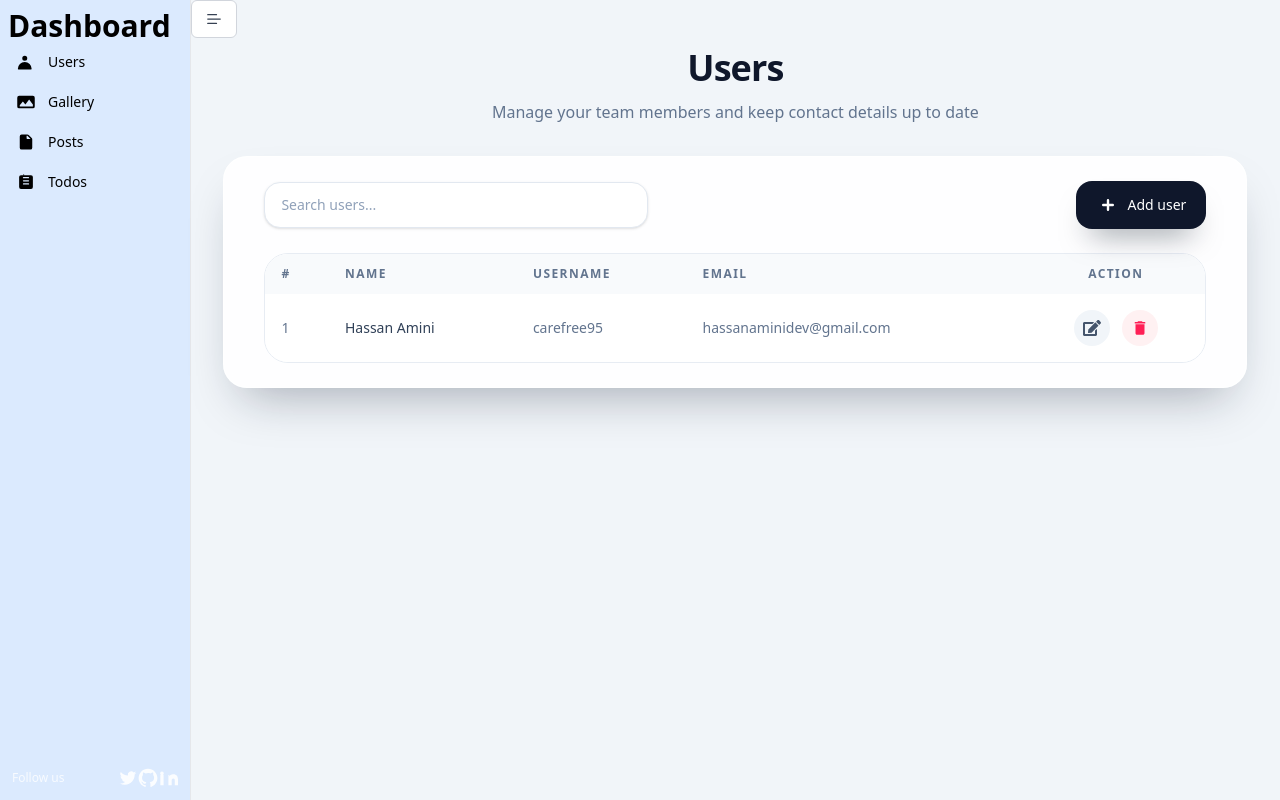
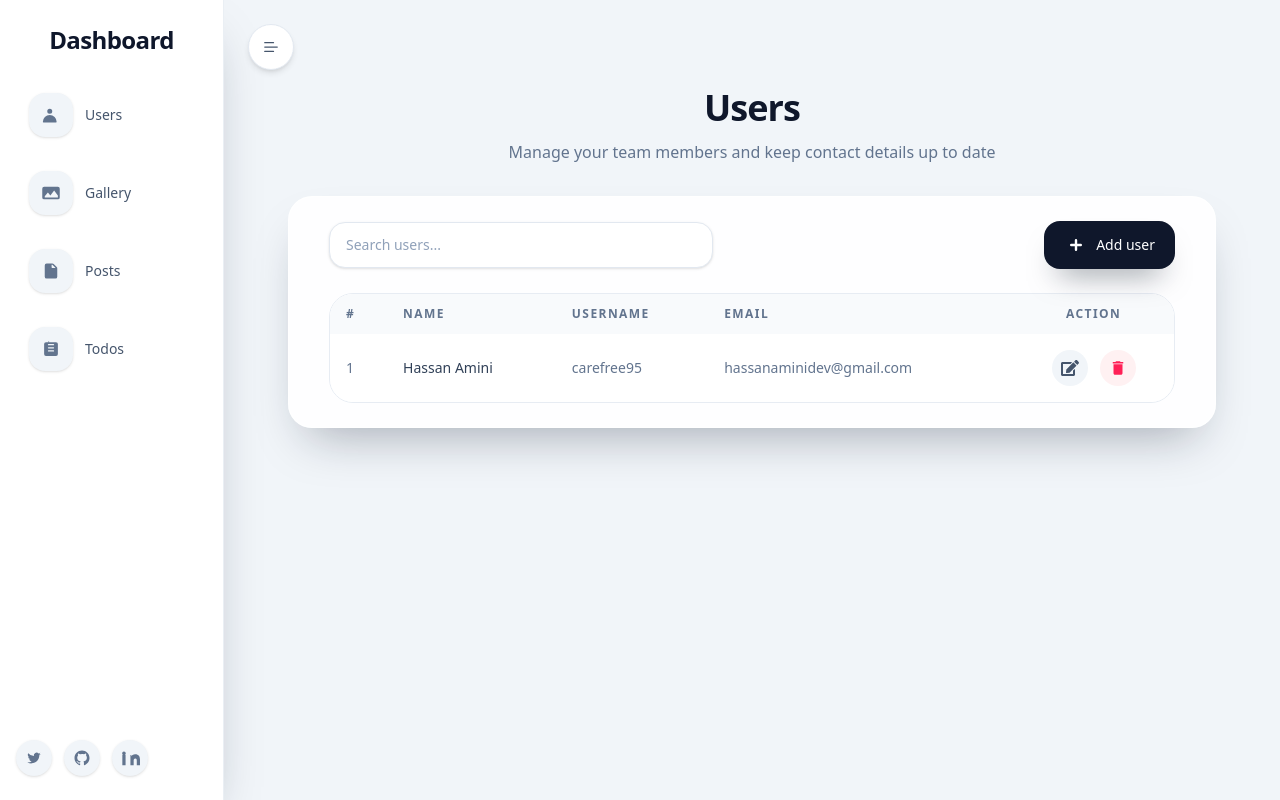
Before and after one commit to hassan95eb/dashboard, a React (Vite) app: page / in a window 1280 px wide. Built offline with nearby package versions, Linux system fonts and the light colour scheme.

Commit message:
change some ui

```diff
--- a/src/Dashboard.jsx
+++ b/src/Dashboard.jsx
@@ -6,20 +6,20 @@ export default function Dashboard() {
   const [ShowMenu, setShowMenu] = useState(false);
   return (
     <MainContext.Provider value={{ ShowMenu, setShowMenu }}>
-      <div className="w-full h-screen flex overflow-hidden">
+      <div className="w-full h-screen bg-slate-100 flex overflow-hidden">
         <div
           className={`${
             ShowMenu ? "w-16" : "w-56"
-          } bg-blue-100 transition-all duration-300 border-r border-gray-200`}
+          } bg-white/90 backdrop-blur border-r border-slate-200/70 shadow-[0_25px_50px_-20px_rgba(15,23,42,0.35)] transition-all duration-300`}
         >
           <Sidebar />
         </div>
-        <div className="w-full">
+        <div className="relative flex-1">
           <button
             onClick={() => setShowMenu(!ShowMenu)}
             aria-label="Toggle sidebar"
             title={ShowMenu ? "Expand sidebar" : "Collapse sidebar"}
-            className="inline-flex items-center justify-center rounded-md border border-gray-300 bg-white px-3 py-2 text-sm text-gray-700 hover:bg-gray-50 active:bg-gray-100 transition absolute"
+            className="inline-flex items-center justify-center rounded-full border border-slate-200 bg-white px-3 py-3 text-sm text-slate-600 shadow-md hover:shadow-lg hover:-translate-y-0.5 active:translate-y-0 transition-all duration-200 ease-out absolute top-6 left-6"
           >
             {ShowMenu ? (
               <svg
@@ -42,7 +42,9 @@ export default function Dashboard() {
             )}
           </button>
 
-          <Content />
+          <div className="h-full overflow-y-auto px-6 md:px-10 py-10">
+            <Content />
+          </div>
         </div>
       </div>
     </MainContext.Provider>
--- a/src/Sidebar.jsx
+++ b/src/Sidebar.jsx
@@ -65,23 +65,25 @@ export default function Sidebar() {
   const { ShowMenu } = useContext(MainContext);
 
   return (
-    <aside className="h-full text-black flex flex-col">
-      <nav className="flex-1 px-2 py-2">
-        <div>
+    <aside className="h-full flex flex-col bg-white/80 text-slate-600">
+      <nav className="flex-1 px-4 py-6 space-y-6">
+        <div className="flex items-center justify-center">
           {!ShowMenu ? (
-            <h1 className="text-3xl font-bold">Dashboard</h1>
+            <h1 className="text-2xl font-semibold tracking-tight text-slate-900">
+              Dashboard
+            </h1>
           ) : (
             <svg
-              fill="#000000"
+              fill="#0f172a"
               version="1.1"
               id="Capa_1"
               xmlns="http://www.w3.org/2000/svg"
               xmlns:xlink="http://www.w3.org/1999/xlink"
-              width="20px"
-              height="20px"
+              width="24px"
+              height="24px"
               viewBox="0 0 495.398 495.398"
               xml:space="preserve"
-              className="mx-auto"
+              className="drop-shadow-sm"
             >
               <g>
                 <g>
@@ -94,45 +96,53 @@ export default function Sidebar() {
             </svg>
           )}
         </div>
-        <ul className="space-y-1">
+        <ul className="space-y-2">
           {navItems.map((item) => (
             <li key={item.key}>
               <Link
                 to={item.key}
-                className={`flex items-center gap-3 rounded-md px-2 py-2 hover:bg-white/10 transition ${
+                className={`group relative flex items-center gap-3 rounded-2xl border border-transparent px-3 py-3 text-sm font-medium text-slate-600 transition-all duration-200 hover:-translate-y-0.5 hover:border-slate-200 hover:bg-slate-50 hover:text-slate-900 focus-visible:outline-2 focus-visible:outline-offset-2 focus-visible:outline-slate-200 ${
                   ShowMenu ? "justify-center" : ""
                 }`}
                 title={ShowMenu ? item.label : undefined}
               >
-                <span className="shrink-0">{item.icon}</span>
-                {!ShowMenu && <span className="text-sm">{item.label}</span>}
+                <span className="flex h-11 w-11 items-center justify-center rounded-2xl bg-slate-100 text-slate-500 shadow-sm transition-all duration-200 group-hover:bg-slate-900 group-hover:text-white group-hover:shadow-[0_10px_18px_-12px_rgba(15,23,42,0.6)]">
+                  {item.icon}
+                </span>
+                {!ShowMenu && (
+                  <span className="text-sm font-medium text-slate-600 transition-colors duration-200 group-hover:text-slate-900">
+                    {item.label}
+                  </span>
+                )}
+                {ShowMenu && (
+                  <span className="pointer-events-none absolute left-full ml-4 rounded-xl bg-slate-900 px-3 py-1 text-xs font-semibold text-white opacity-0 shadow-lg transition-all duration-200 group-hover:opacity-100 group-hover:translate-x-1">
+                    {item.label}
+                  </span>
+                )}
               </Link>
             </li>
           ))}
         </ul>
       </nav>
 
-      <div className="mt-auto px-3 py-3">
+      <div className="mt-auto px-4 py-6">
         <div
-          className={`flex ${
+          className={`flex items-center ${
             ShowMenu ? "justify-center" : "justify-between"
-          } items-center`}
+          }`}
         >
-          {!ShowMenu && (
-            <span className="text-xs text-white/80">Follow us</span>
-          )}
-          <div className={`flex ${ShowMenu ? "hidden" : "block"}`}>
+          <div className={`${ShowMenu ? "hidden" : "flex"} items-center gap-3`}>
             <a
               href="#"
               aria-label="Twitter"
               title="Twitter"
-              className="text-white/90 hover:text-white transition"
+              className="inline-flex h-9 w-9 items-center justify-center rounded-full bg-slate-100 text-slate-500 shadow-sm transition-all duration-200 hover:-translate-y-0.5 hover:bg-slate-900 hover:text-white hover:shadow-[0_12px_20px_-10px_rgba(15,23,42,0.45)]"
             >
               <svg
                 xmlns="http://www.w3.org/2000/svg"
                 viewBox="0 0 24 24"
                 fill="currentColor"
-                className="size-5"
+                className="size-4"
               >
                 <path d="M8.29 20c7.547 0 11.675-6.253 11.675-11.675 0-.177 0-.353-.012-.528A8.343 8.343 0 0 0 22 5.922a8.19 8.19 0 0 1-2.357.646 4.117 4.117 0 0 0 1.804-2.27 8.224 8.224 0 0 1-2.606.996 4.107 4.107 0 0 0-6.993 3.743 11.654 11.654 0 0 1-8.457-4.287 4.106 4.106 0 0 0 1.27 5.479A4.073 4.073 0 0 1 3.2 9.71v.052a4.106 4.106 0 0 0 3.292 4.025 4.095 4.095 0 0 1-1.853.07 4.108 4.108 0 0 0 3.834 2.85A8.233 8.233 0 0 1 2 18.407a11.616 11.616 0 0 0 6.29 1.84Z" />
               </svg>
@@ -141,13 +151,13 @@ export default function Sidebar() {
               href="#"
               aria-label="GitHub"
               title="GitHub"
-              className="text-white/90 hover:text-white transition"
+              className="inline-flex h-9 w-9 items-center justify-center rounded-full bg-slate-100 text-slate-500 shadow-sm transition-all duration-200 hover:-translate-y-0.5 hover:bg-slate-900 hover:text-white hover:shadow-[0_12px_20px_-10px_rgba(15,23,42,0.45)]"
             >
               <svg
                 xmlns="http://www.w3.org/2000/svg"
                 viewBox="0 0 24 24"
                 fill="currentColor"
-                className="size-5"
+                className="size-4"
               >
                 <path d="M12 .75C5.787.75.75 5.787.75 12c0 5.003 3.243 9.236 7.737 10.735.566.101.774-.246.774-.546 0-.27-.01-.985-.015-1.935-3.146.684-3.81-1.517-3.81-1.517-.516-1.31-1.26-1.66-1.26-1.66-1.03-.704.078-.69.078-.69 1.14.08 1.741 1.172 1.741 1.172 1.012 1.735 2.655 1.234 3.303.943.103-.733.396-1.234.721-1.518-2.512-.286-5.153-1.256-5.153-5.589 0-1.236.441-2.247 1.165-3.037-.117-.286-.504-1.438.11-2.997 0 0 .948-.304 3.11 1.16a10.82 10.82 0 0 1 2.833-.381c.962.005 1.93.13 2.835.381 2.16-1.464 3.107-1.16 3.107-1.16.616 1.559.23 2.711.113 2.997.725.79 1.163 1.801 1.163 3.037 0 4.343-2.646 5.3-5.165 5.58.405.348.768 1.037.768 2.092 0 1.51-.014 2.728-.014 3.099 0 .302.204.654.78.543C20.01 21.232 23.25 17 23.25 12c0-6.213-5.037-11.25-11.25-11.25Z" />
               </svg>
@@ -156,7 +166,7 @@ export default function Sidebar() {
               href="#"
               aria-label="LinkedIn"
               title="LinkedIn"
-              className="text-white/90 hover:text-white transition"
+              className="inline-flex h-9 w-9 items-center justify-center rounded-full bg-slate-100 text-slate-500 shadow-sm transition-all duration-200 hover:-translate-y-0.5 hover:bg-slate-900 hover:text-white hover:shadow-[0_12px_20px_-10px_rgba(15,23,42,0.45)]"
             >
               <LinkedInIcon />
             </a>
```
